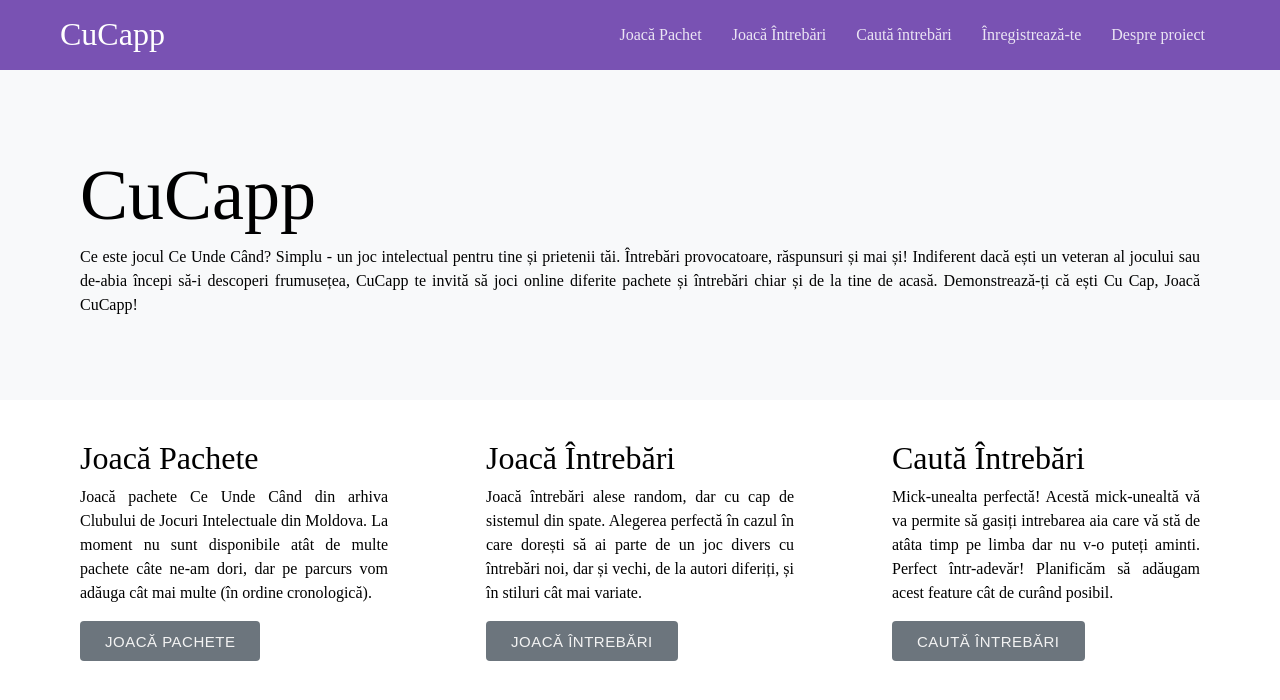
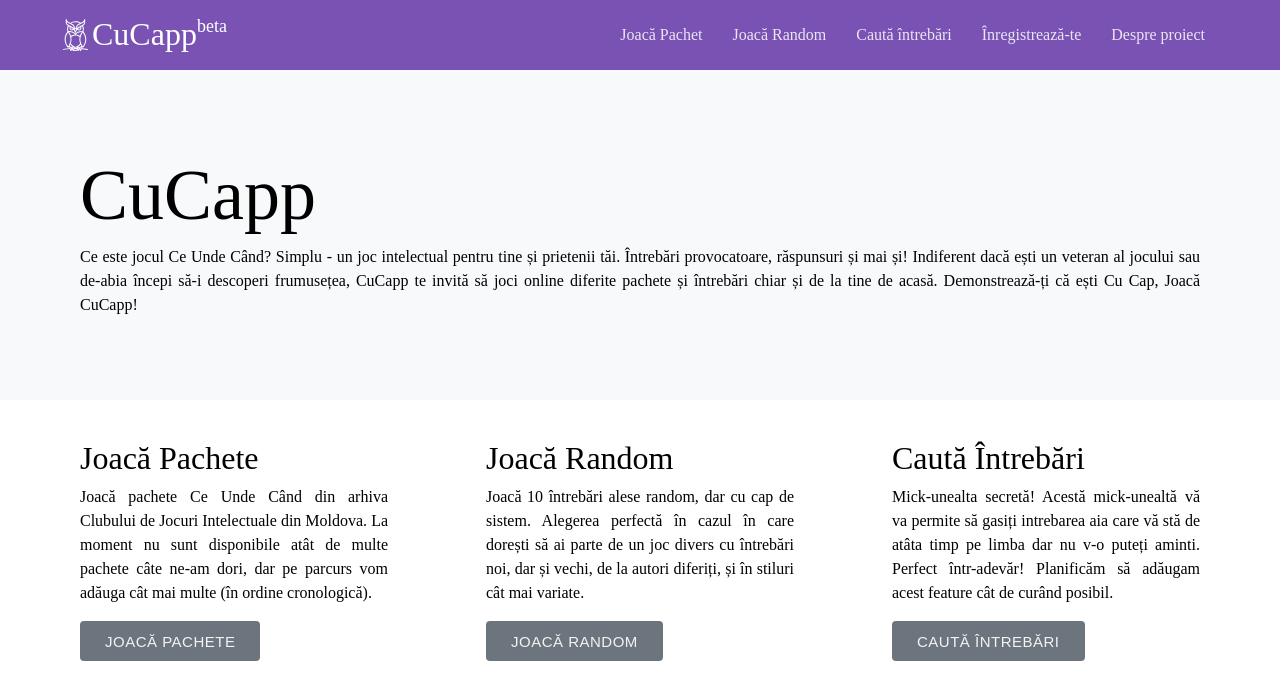
Before and after one commit to lavrric/cucapp, a React (Create React App) app: page / in a window 1280 px wide. Shown: the top 700 px of the page. Built offline with nearby package versions, Linux system fonts and the light colour scheme.

Commit message:
added things

```diff
--- a/src/components/feature/feature.jsx
+++ b/src/components/feature/feature.jsx
@@ -1,13 +1,16 @@
 import React from "react";
 import "./feature.scss";
+import { Link } from "react-router-dom";
 
 import CustomButton from "../custom-button/custom-button";
 
-const Feature = ({ title, text }) => (
+const Feature = ({ title, text, a }) => (
   <div className="feature">
     <div className="title">{title ? title : null}</div>
     <div className="text">{text ? text : null}</div>
-    <CustomButton>{title}</CustomButton>
+    <Link to={a}>
+      <CustomButton>{title}</CustomButton>
+    </Link>
   </div>
 );
 
--- a/src/components/game-list/game-list.jsx
+++ b/src/components/game-list/game-list.jsx
@@ -36,7 +36,7 @@ class GameList extends React.Component {
       <div className="game-list">
         <input
           type="text"
-          placeholder="Caută dupa sezon, etapă, autori.."
+          placeholder="Caută după sezon, etapă, autori.."
           value={this.props.searchText}
           onChange={(e) => this.props.searchChange(e)}
         />
--- a/src/components/header/header.jsx
+++ b/src/components/header/header.jsx
@@ -1,20 +1,21 @@
 import React from "react";
 import { Link } from "react-router-dom";
 import "./header.scss";
+import { ReactComponent as Owl } from "../../assets/owl.svg";
 
-const Header = () => {
-  let id = Math.floor(Math.random() * 12);
-  return (
+const Header = () => (
   <div className="header">
     <Link to="/" className="title">
+      <Owl />
       CuCapp
+      <span className="beta">beta</span>
     </Link>
     <div className="options">
       <Link to="/select" className="option">
         Joacă Pachet
       </Link>
-        <Link to={`/play/${id}`} className="option">
-          Joacă Întrebări
+      <Link to="/play/424242" className="option">
+        Joacă Random
       </Link>
       <Link className="option">Caută întrebări</Link>
       <Link className="option">Înregistrează-te</Link>
@@ -22,6 +23,5 @@ const Header = () => {
     </div>
   </div>
 );
-};
 
 export default Header;
--- a/src/components/header/header.scss
+++ b/src/components/header/header.scss
@@ -14,11 +14,18 @@ $button-color: #007bff;
   border-bottom: 1px solid $base-color;
 
   .title {
+    position: relative;
     color: rgba(255, 255, 255, 1);
     font-size: 32px;
     display: flex;
     align-items: center;
     text-align: center;
+    .beta {
+      font-size: 18px;
+      position: absolute;
+      top: -4px;
+      right: -30px;
+    }
   }
 
   .options {
--- a/src/pages/homepage/homepage.jsx
+++ b/src/pages/homepage/homepage.jsx
@@ -11,14 +11,17 @@ const HomePage = () => (
       <Feature
         title="Joacă Pachete"
         text="Joacă pachete Ce Unde Când din arhiva Clubului de Jocuri Intelectuale din Moldova. La moment nu sunt disponibile atât de multe pachete câte ne-am dori, dar pe parcurs vom adăuga cât mai multe (în ordine cronologică)."
+        a="/select"
       />
       <Feature
-        title="Joacă Întrebări"
-        text="Joacă întrebări alese random, dar cu cap de sistemul din spate. Alegerea perfectă în cazul în care dorești să ai parte de un joc divers cu întrebări noi, dar și vechi, de la autori diferiți, și în stiluri cât mai variate."
+        title="Joacă Random"
+        text="Joacă 10 întrebări alese random, dar cu cap de sistem. Alegerea perfectă în cazul în care dorești să ai parte de un joc divers cu întrebări noi, dar și vechi, de la autori diferiți, și în stiluri cât mai variate."
+        a="/play424242"
       />
       <Feature
         title="Caută Întrebări"
-        text="Mick-unealta perfectă! Acestă mick-unealtă vă va permite să gasiți intrebarea aia care vă stă de atâta timp pe limba dar nu v-o puteți aminti. Perfect într-adevăr! Planificăm să adăugam acest feature cât de curând posibil. "
+        text="Mick-unealta secretă! Acestă mick-unealtă vă va permite să gasiți intrebarea aia care vă stă de atâta timp pe limba dar nu v-o puteți aminti. Perfect într-adevăr! Planificăm să adăugam acest feature cât de curând posibil. "
+        a="/"
       />
     </div>
   </div>
```
Also changed, not shown: src/assets/owl.svg (added). Lines whose indentation alone changed are shown as unchanged.
